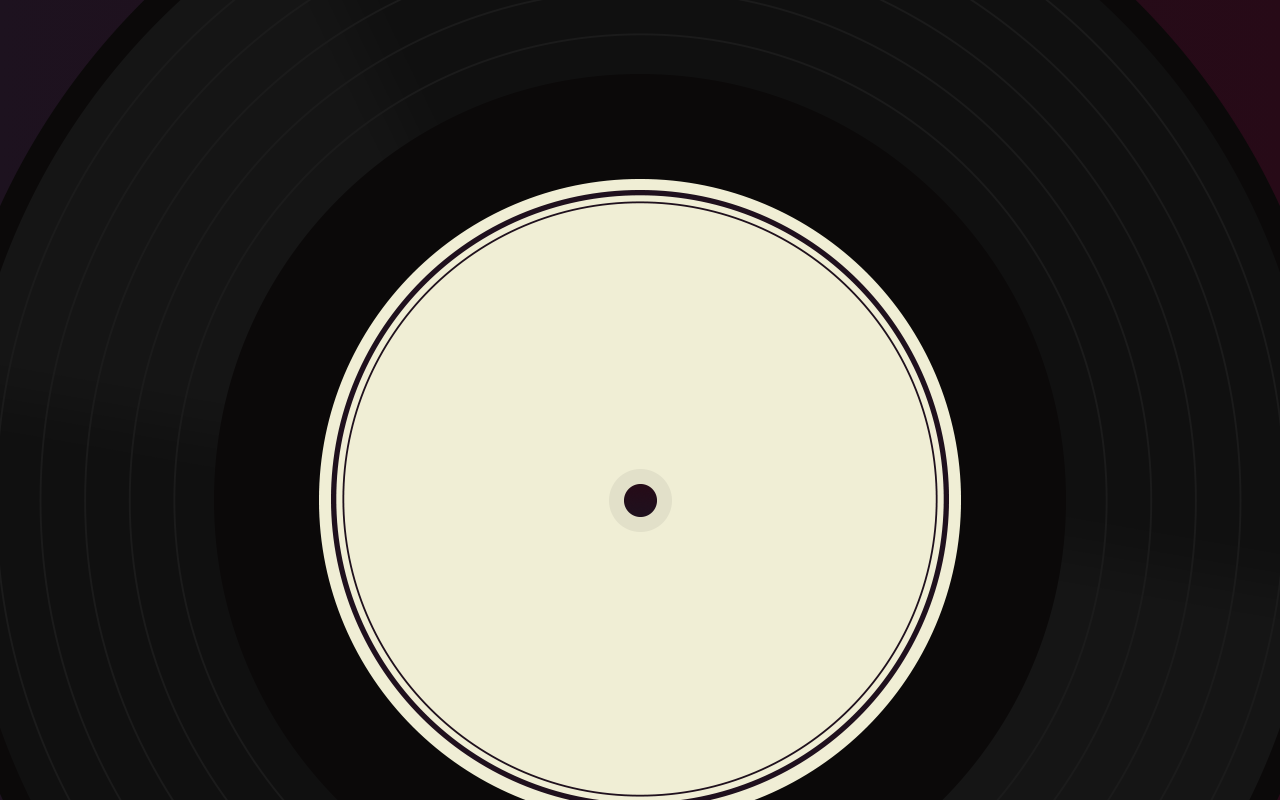
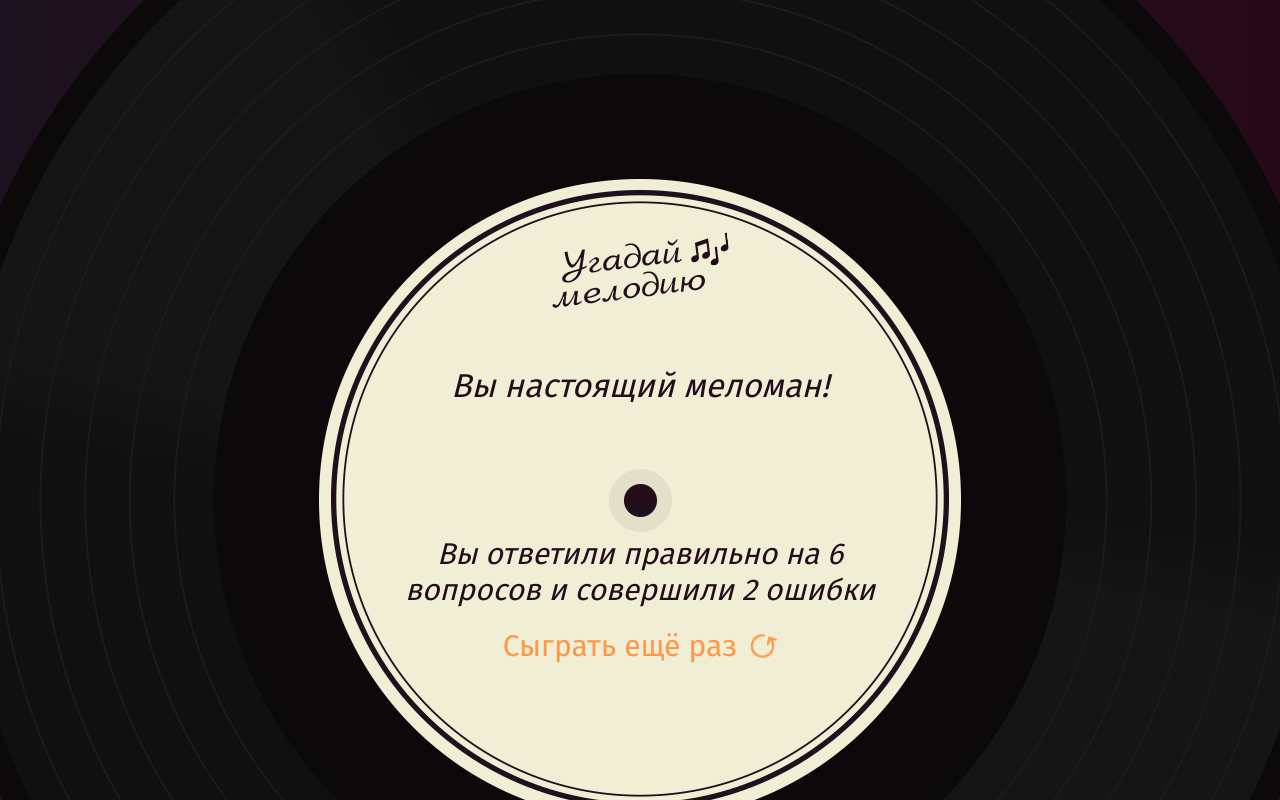
Before and after one commit to nigel-riss/80269-guess-melody-5, a React app: page /result in a window 1280 px wide. Shown: the top 800 px of the page. Built offline with nearby package versions, Linux system fonts and the light colour scheme.

Commit message:
2.1. Add Result component

```diff
--- a/src/components/app/app.jsx
+++ b/src/components/app/app.jsx
@@ -7,6 +7,7 @@ import {
 } from 'react-router-dom';
 import Welcome from '../welcome/welcome.jsx';
 import Login from '../login/login.jsx';
+import Result from '../result/result.jsx';
 
 
 const App = (props) => {
@@ -21,6 +22,9 @@ const App = (props) => {
         <Route path="/login" exact>
           <Login/>
         </Route>
+        <Route path="/result" exact>
+          <Result/>
+        </Route>
       </Switch>
     </Router>
   );
--- /dev/null
+++ b/src/components/result/result.jsx
@@ -0,0 +1,18 @@
+import React from 'react';
+
+
+const Result = () => {
+  return (
+    <section className="result">
+      <div className="result__logo">
+        <img src="img/melody-logo.png" alt="Угадай мелодию" width="186" height="83"/>
+      </div>
+      <h2 className="result__title">Вы настоящий меломан!</h2>
+      <p className="result__total">Вы ответили правильно на 6 вопросов и совершили 2 ошибки</p>
+      <button className="replay" type="button">Сыграть ещё раз</button>
+    </section>
+  );
+};
+
+
+export default Result;
```
